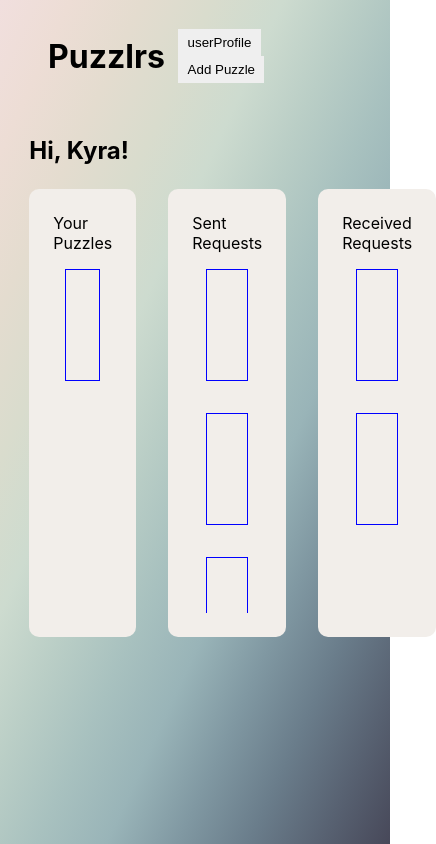
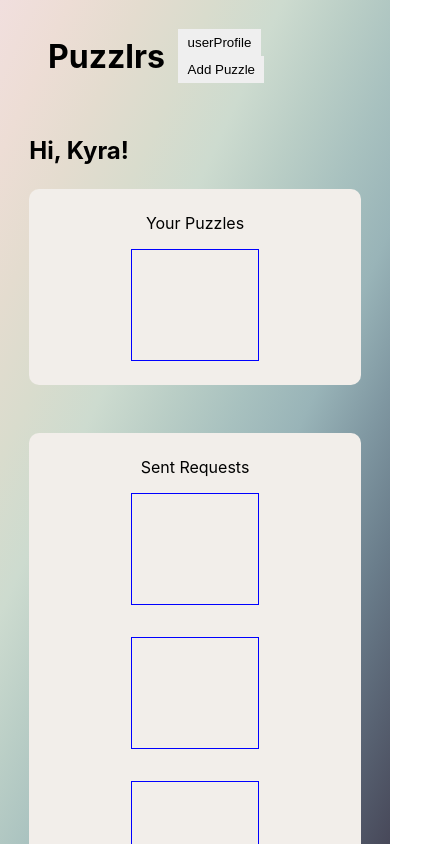
Before and after one commit to Puzzle-Capstone/puzzlrs, a React (Create React App) app: page /user-profile in a window 390 px wide. Shown: the top 844 px of the page, 436 px wide, since content can reach past the window. Built offline with nearby package versions, Linux system fonts and the light colour scheme.

Commit message:
Style user profile, initial responsiveness

```diff
--- a/src/components/UserProfile.tsx
+++ b/src/components/UserProfile.tsx
@@ -9,13 +9,13 @@ const UserProfile = () => {
       <div className='profile-column-container'>
         <section className='profile-column'>
           <p>Your Puzzles</p>
-          <div className='user-puzzles'>
+          <div className='user-puzzle-container'>
             <UserProfilePuzzle />
           </div>
         </section>
         <section className='profile-column center'>
           <p>Sent Requests</p>
-          <div className='user-puzzles'>
+          <div className='user-puzzle-container'>
             <UserProfilePuzzle />
             <UserProfilePuzzle />
             <UserProfilePuzzle />
@@ -24,7 +24,7 @@ const UserProfile = () => {
         </section>
         <section className='profile-column'>
           <p>Received Requests</p>
-          <div className='user-puzzles'>
+          <div className='user-puzzle-container'>
             <UserProfilePuzzle />
             <UserProfilePuzzle />
           </div>
--- a/src/css/App.css
+++ b/src/css/App.css
@@ -8,7 +8,6 @@
 .App {
   background-image: linear-gradient(to left top, #474859, #586272, #6a7d8b, #8098a2, #99b4b8, #a8c1bf, #bacec6, #cddbcf, #d9dccd, #e4dccf, #edddd5, #f1dfde);
   height: 100vh;
-  width: 100vw;
   display: flex;
   flex-direction: column;
   align-items: center;
--- a/src/css/UserProfile.css
+++ b/src/css/UserProfile.css
@@ -28,14 +28,40 @@
 }
 
 .center {
-  margin: 0 2em;
+  margin: 0 3em;
 }
 
-.user-puzzles {
-  min-width: 100%;
+.user-puzzle-container {
+  width: 100%;
   overflow: scroll;
   display: flex;
   flex-direction: column;
   align-items: center;
+  justify-content: center;
   margin-top: 1em;
 }
+
+@media screen and (max-width: 800px) {
+  .profile-column-container {
+    flex-direction: column;
+    height: fit-content;
+  }
+
+  .profile-column {
+    width: 100%;
+    margin-bottom: 3em;
+    height: fit-content;
+  }
+
+  .user-puzzle-container {
+    display: grid;
+    grid-template-columns: repeat(auto-fit, minmax(120px, 1fr));
+    grid-gap: 2em;
+    justify-items: center;
+    padding: 0 1em;
+  }
+
+  .center {
+    margin: 0;
+  }
+}
--- a/src/css/UserProfilePuzzle.css
+++ b/src/css/UserProfilePuzzle.css
@@ -1,6 +1,12 @@
 .puzzle-image {
   border: 1px solid blue;
-  width: 60%;
+  width: 8em;
   min-height: 7em;
   margin-bottom: 2em;
 }
+
+@media screen and (max-width: 800px) {
+  .puzzle-image {
+    margin: 0;
+  }
+}
```
